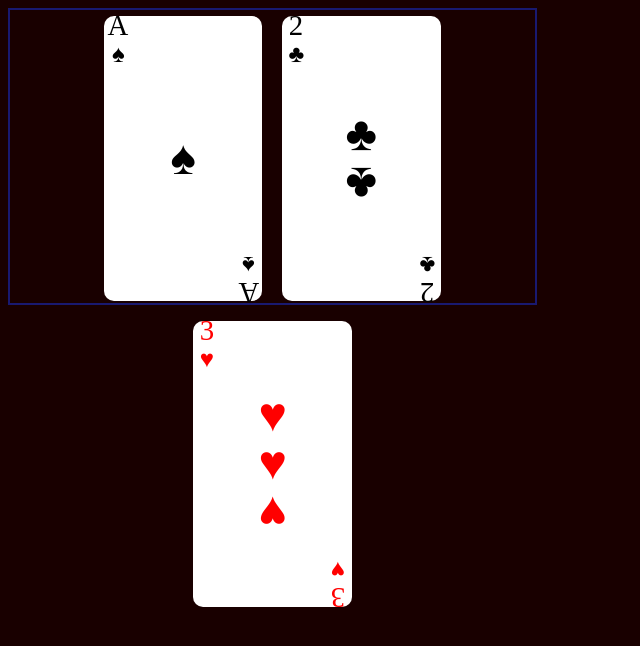
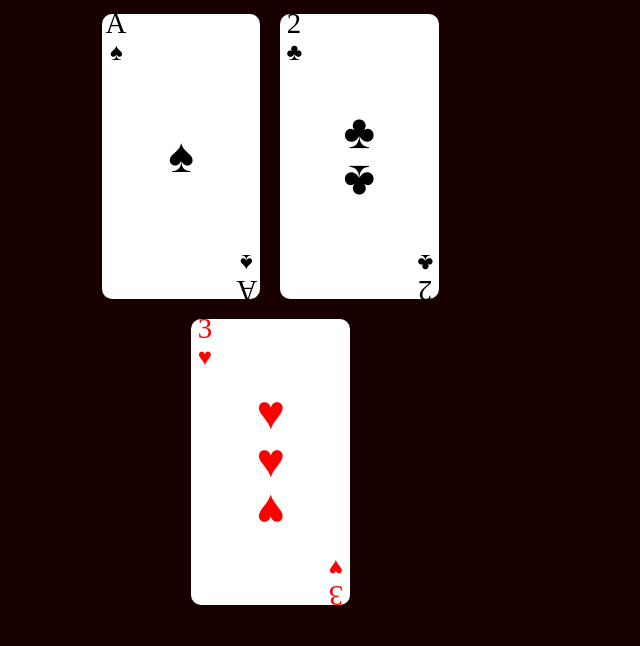
Before and after one commit to karianjahi/css-flex-box-playing-cards, a plain HTML site: page index.html in a window 1280 px wide. Shown: the whole page, without its empty margins (0-640 px from the left). Drawn offline with Linux system fonts and the light colour scheme.

Commit message:
Remove border from #playing-cards styling

```diff
--- a/styles.css
+++ b/styles.css
@@ -9,7 +9,7 @@ html,body {
     display: flex;
     flex-wrap: wrap;
     gap: 20px;
-    border: 2px solid midnightblue;
+    /* border: 2px solid midnightblue; */
     width: 40%;
     height: 35%;
     padding: .5%;
```
